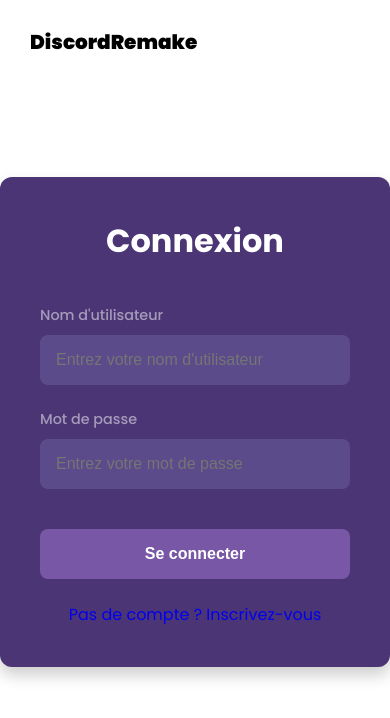
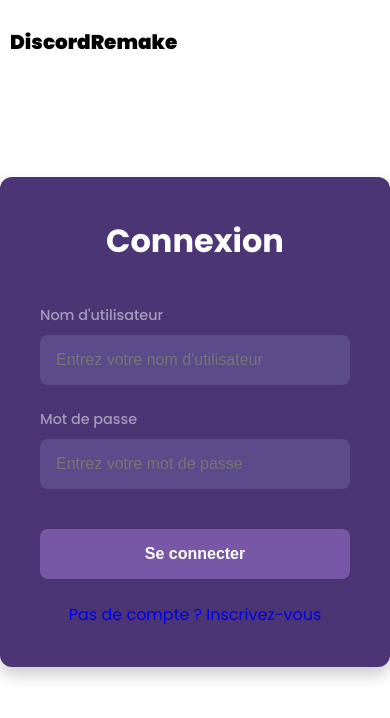
Before and after one commit to Bilnaa/frontend-discord, a React (Vite) app: page /login in a window 390 px wide. Shown: the top 718 px of the page. Built offline with nearby package versions, Linux system fonts and the light colour scheme; no server answers.

Commit message:
fix responsive

```diff
--- a/src/App.css
+++ b/src/App.css
@@ -92,6 +92,7 @@ a{
     background-color:rgb(76,53,117,100);
     display: flex;
     flex-direction: column;
+    width: 100%;
 }
 
 .friends-list-container h3{
@@ -212,6 +213,9 @@ nav a{
 
 
 @media (max-width: 780px) {
+    nav{
+        padding: 0;
+    }
     nav a{
         text-decoration: none;
         font-weight: 900;
```
